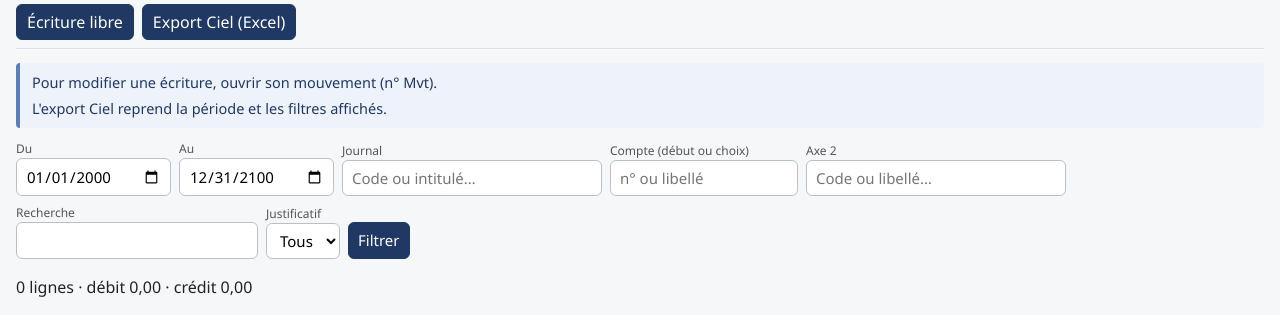
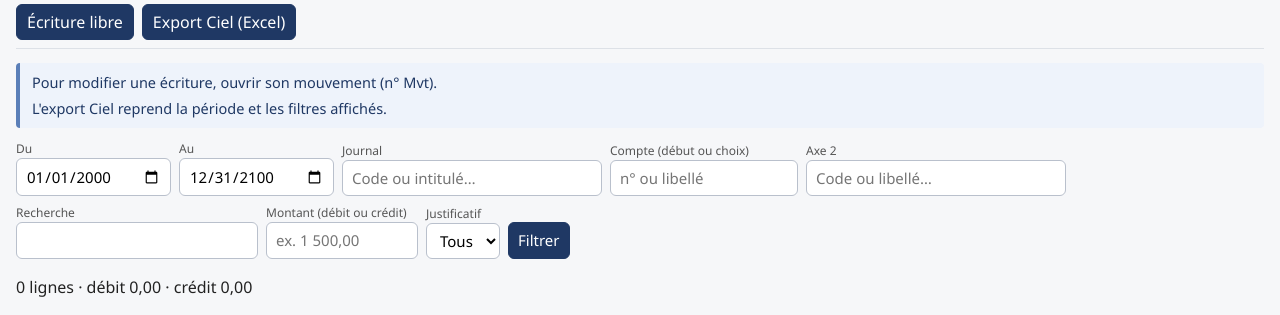
Before and after one commit to jlchabbat/ComptaJLC, a Django app: page /ecritures/ in a window 1280 px wide. Shown: the part 198-513 px from the top of the page. Run offline with Django 5.2, Linux system fonts and the light colour scheme; a user stored in the database is signed in; tables that the repository leaves empty hold one stand-in row (values such as "Sample post"); data that the repository does not hold is empty.

Commit message:
Écritures : recherche d'un montant exact (débit ou crédit)
Co-Authored-By: Claude Sonnet 5.5 <noreply@anthropic.com>
Claude-Session: https://claude.ai/code/session_01C92GxbeEZfMkHMdq3jvBc4

```diff
--- a/appli/compta/templates/compta/ecritures.html
+++ b/appli/compta/templates/compta/ecritures.html
@@ -11,6 +11,7 @@
 <datalist id="liste-comptes">{% for c in comptes %}<option value="{{ c.numero }}">{{ c.libelle }}</option>{% endfor %}</datalist>
 <label class="axe2">Axe 2 <select name="anal2" data-cherchable><option value="">Tous</option>{% for c in codes2 %}<option value="{{ c.code }}" {% if filtres.anal2 == c.code %}selected{% endif %}>{{ c }}</option>{% endfor %}</select></label>
 <label>Recherche <input name="q" value="{{ filtres.q }}"></label>
+<label>Montant (débit ou crédit) <input name="montant" value="{{ filtres.montant }}" size="10" inputmode="decimal" placeholder="ex. 1 500,00">{% if filtres.montant_erreur %}<span class="ko">{{ filtres.montant_erreur }}</span>{% endif %}</label>
 <label>Justificatif <select name="just"><option value="">Tous</option><option value="avec" {% if filtres.just == "avec" %}selected{% endif %}>Avec</option><option value="sans" {% if filtres.just == "sans" %}selected{% endif %}>Sans</option></select></label><button class="principal">Filtrer</button></form>
 <p>{{ page.paginator.count }} lignes · débit {{ total_debit|shekel }} · crédit {{ total_credit|shekel }}</p>
 <table><tr>{% for e in entetes %}<th class="tri {% if e.n %}n{% endif %}" {% if e.sens %}data-sens="{{ e.sens }}"{% endif %}><a class="tri-lien" href="{{ e.url }}" title="Trier sur toutes les pages">{{ e.titre }}</a></th>{% endfor %}<th title="Justificatifs joints">📎</th></tr>
--- a/appli/compta/views.py
+++ b/appli/compta/views.py
@@ -1,6 +1,7 @@
 """Pages de consultation : tableau de bord, écritures, grand livre, balance, analytique, contrôles."""
 
 import datetime as dt
+from decimal import Decimal, InvalidOperation
 
 from django.contrib.auth.decorators import login_required, permission_required
 from django.core.paginator import Paginator
@@ -126,7 +127,7 @@ def ecritures(request):
     debut, fin = periode(request)
     qs = (lignes_periode(debut, fin).select_related("mouvement", "mouvement__journal", "compte", "compte__anal1", "anal2")
           .order_by("-mouvement__date", "-mouvement__numero", "ordre"))
-    f = {k: request.GET.get(k, "").strip() for k in ("journal", "compte", "anal2", "q", "just")}
+    f = {k: request.GET.get(k, "").strip() for k in ("journal", "compte", "anal2", "q", "montant", "just")}
     if f["journal"]:
         qs = qs.filter(mouvement__journal_id=f["journal"])
     if f["compte"]:
@@ -135,6 +136,13 @@ def ecritures(request):
         qs = qs.filter(anal2_id=f["anal2"])
     if f["q"]:
         qs = qs.filter(Q(libelle__icontains=f["q"]) | Q(compte__libelle__icontains=f["q"]))
+    f["montant_erreur"] = ""
+    if f["montant"]:                                    # montant exact, au débit ou au crédit (virgule ou point, espaces ignorés)
+        try:
+            m = Decimal(f["montant"].replace("\u00a0", "").replace(" ", "").replace(",", "."))
+            qs = qs.filter(Q(debit=m) | Q(credit=m))
+        except InvalidOperation:
+            f["montant_erreur"] = "Montant non reconnu."
     if f["just"] in ("avec", "sans"):                   # mouvements avec / sans justificatif joint
         qs = qs.filter(mouvement__justificatifs__isnull=(f["just"] == "sans")).distinct()
     if request.GET.get("format") == "ciel":
```
Also changed, not shown: appli/compta/tests.py (+14 -0 lines), appli/README.md.
